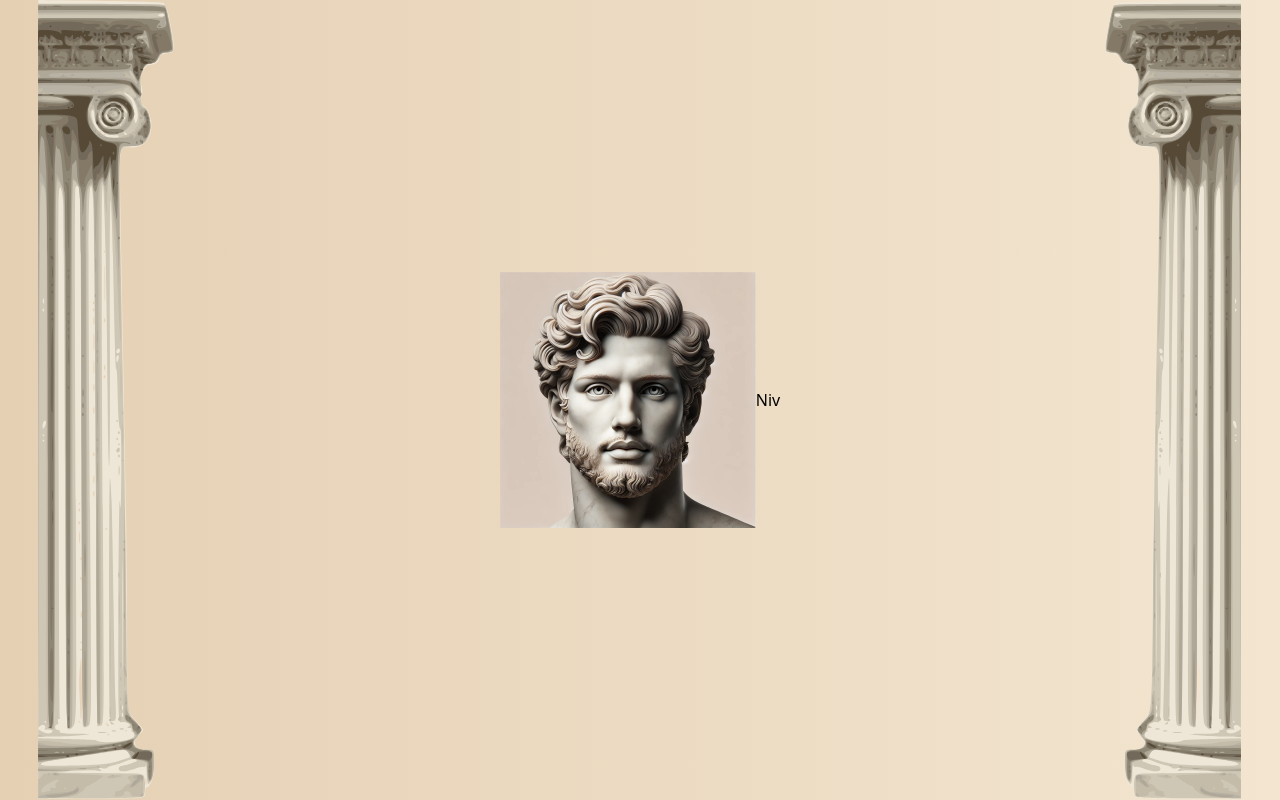
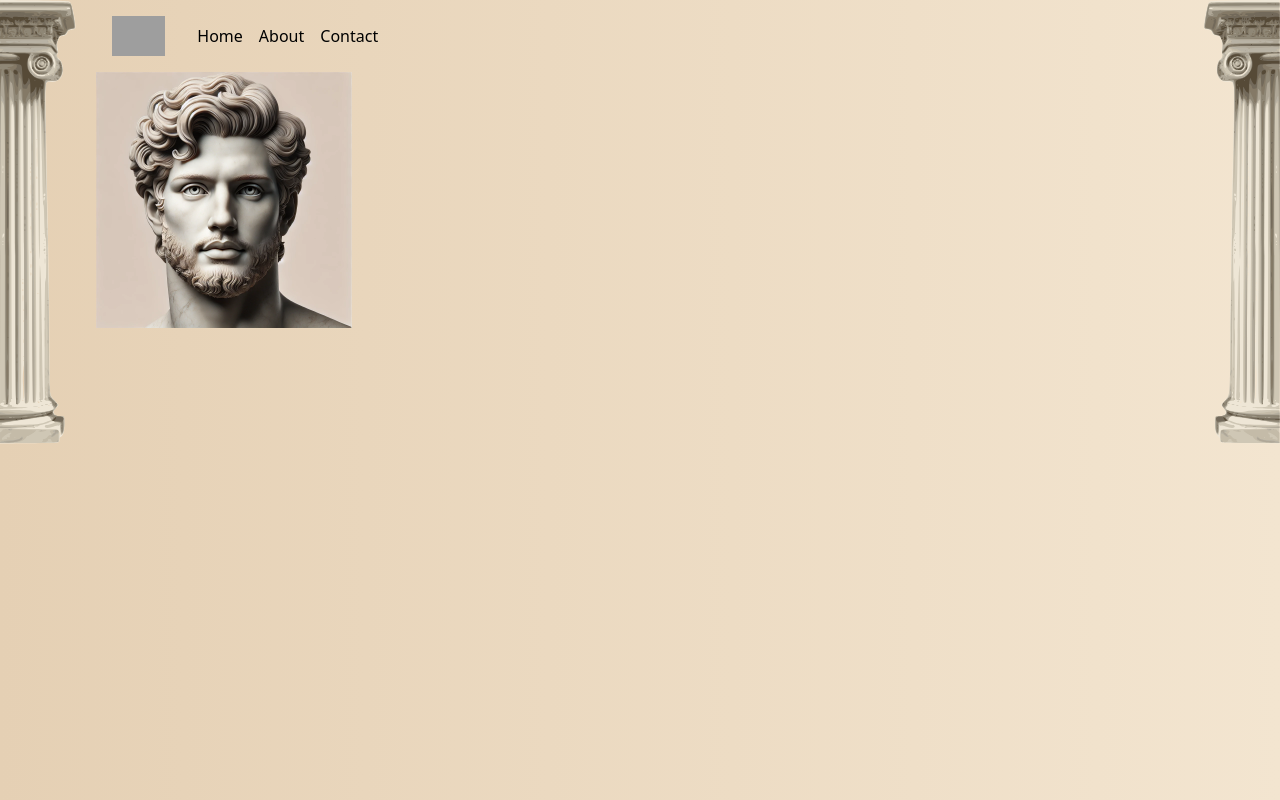
Before and after one commit to NivOzer/NivOzer.github.io, a React (Vite) app: page / in a window 1280 px wide. Built offline with nearby package versions, Linux system fonts and the light colour scheme; grey boxes are pictures that could not be loaded.

Commit message:
First commit

```diff
--- a/src/App.jsx
+++ b/src/App.jsx
@@ -6,15 +6,28 @@ function App() {
   const [count, setCount] = useState(0)
 
   return (
-    <div className='container relative min-h-screen'>
-      <div className='pillars absolute inset-0 flex justify-between z-0'>
-      <img className="w-1/6" src="/assets/pillars.svg" alt='LeftPillar' />
-        <img className="w-1/6" src="/assets/pillarsEnd.svg" alt='RightPillar' />
+    <div className='flex flex-col pl-24'>
+      <div className='pillars z-0'>
+        <img className="absolute left-0 " src="/assets/pillars.svg" alt='LeftPillar' />
+        <img className="absolute right-0" src="/assets/pillarsEnd.svg" alt='RightPillar' />
       </div>
-      <div className='content relative z-10 flex justify-center items-center min-h-screen'>
-        <img className="w-1/5" src="/assets/godImage.webp" alt='god' />
-        <h1>Niv</h1>
+
+
+      <nav className='w-full z-10 flex items-center p-4 text-brown-800 gap-8'>
+        <div className='logo'>
+          <img src="https://cdn.worldvectorlogo.com/logos/roma-3.svg" alt='Rome Logo' className='h-10' />
+        </div>
+        <ul className='nav-links flex space-x-4'>
+          <li><a href='#home' className='hover:text-yellow-500'>Home</a></li>
+          <li><a href='#about' className='hover:text-yellow-500'>About</a></li>
+          <li><a href='#contact' className='hover:text-yellow-500'>Contact</a></li>
+        </ul>
+      </nav>
+
+      <div className='content w-full z-1 flex items-center'>
+        <img className="w-64 h-64" src="/assets/godImage.webp" alt='god' />
       </div>
+
     </div>
   )
 }
--- a/src/index.css
+++ b/src/index.css
@@ -5,9 +5,13 @@
 :root {
     margin: 0;
     padding: 0;
+    width: 100%;
+    height: 100%;
 }
 
 html, body {
     margin: 0;
-    padding: 0;
+    padding: 0;;
+    width: 100%;
+    height: 100%;
 }
```
